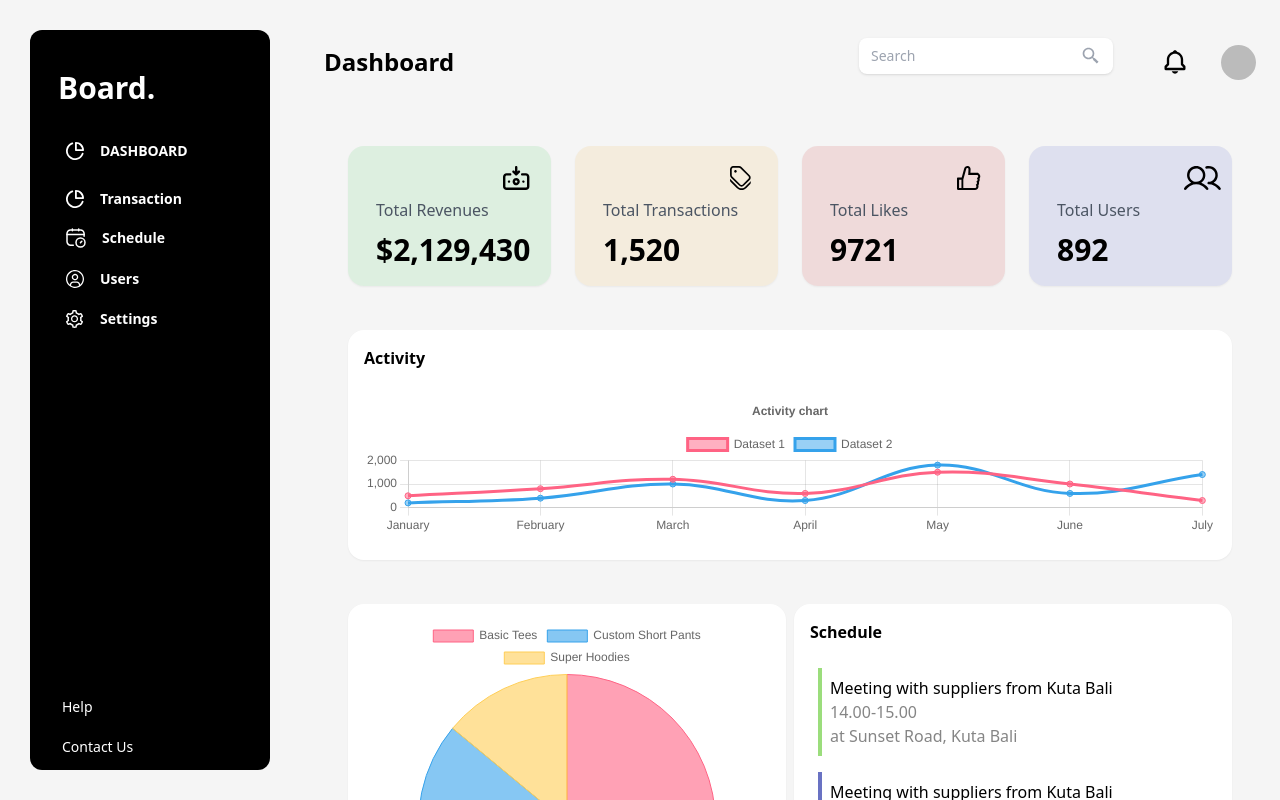
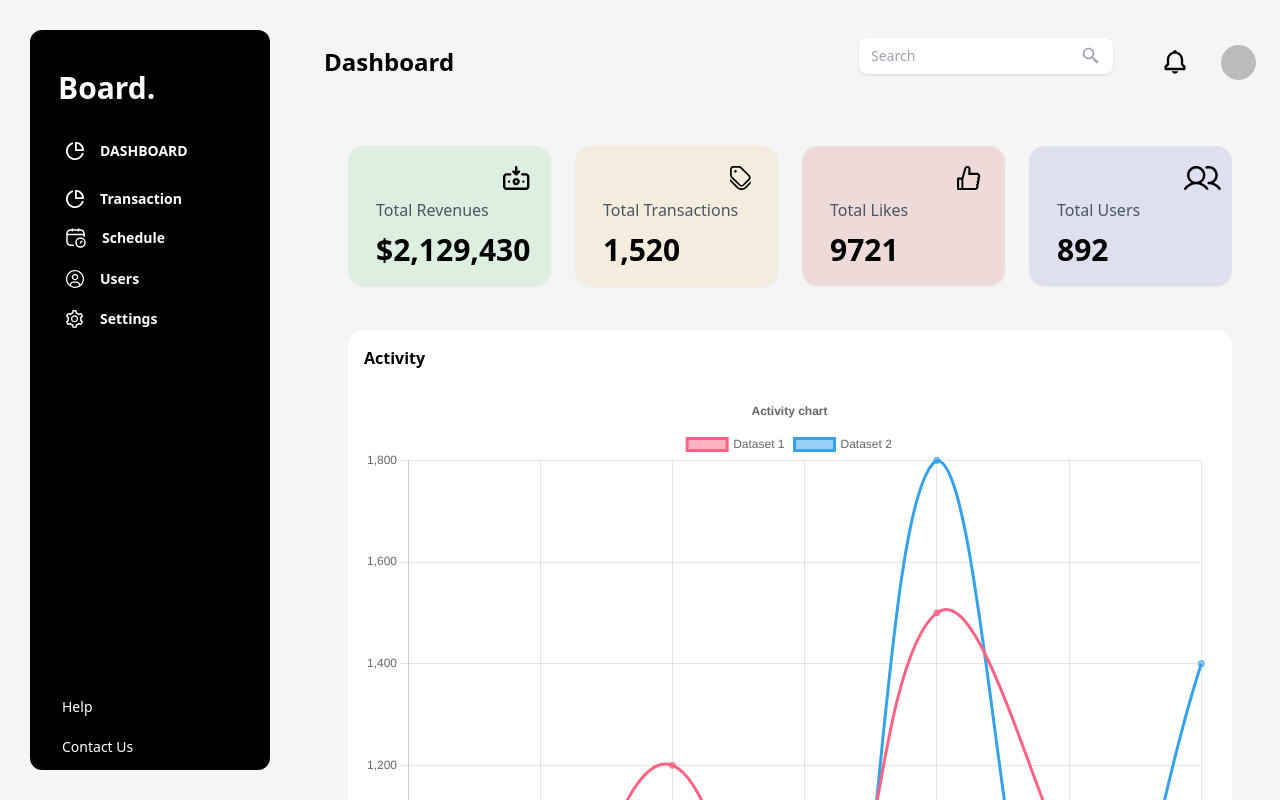
Before and after one commit to manthankumaar/openinapp, a Next.js app: page /dashboard in a window 1280 px wide. Built offline with nearby package versions, Linux system fonts and the light colour scheme; no server answers; sample sign-in values are in the browser's storage.

Commit message:
app/ui/LineChart.js

```diff
--- a/app/ui/LineChart.js
+++ b/app/ui/LineChart.js
@@ -60,17 +60,15 @@ const data = {
 }
 
 function LineChart() {
+  const chartHeight =
+    typeof window !== 'undefined' ? window.innerHeight * 0.4 : 300
   return (
     <div className='col-span-12 mt-5'>
       <div className='grid gap-2 grid-cols-1 lg:grid-cols-1'>
         <div className='bg-white p-4 shadow-sm rounded-2xl'>
           <h1 className='font-bold text-base'>Activity</h1>
           <div className=' flex flex-col mt-4  overflow-x-auto overflow-auto  sm:rounded-lg  py-2 align-middle  w-full'>
-            <Line
-              options={options}
-              data={data}
-              height={window.innerWidth > 620 ? 50 : window.innerHeight * 0.4}
-            />
+            <Line options={options} data={data} height={chartHeight} />
           </div>
         </div>
       </div>
```
